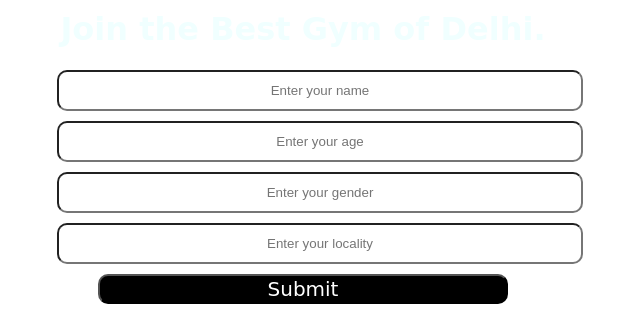
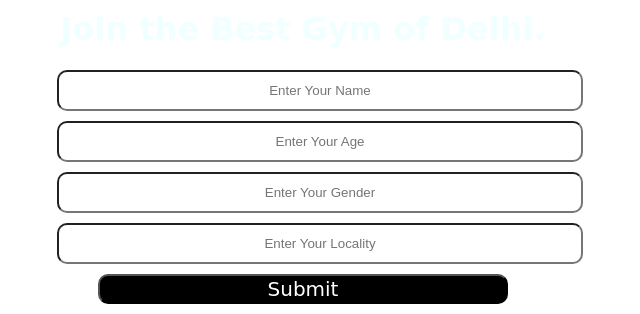
Before and after one commit to nipungera47/gymwebsite, a plain HTML site: page index.html in a window 1280 px wide. Shown: the part 307-621 px from the top of the page, 108-748 px from the left. Drawn offline with Linux system fonts and the light colour scheme.

Commit message:
Fixed text case of form

```diff
--- a/index.html
+++ b/index.html
@@ -152,16 +152,16 @@
 
     <form action="noaction.php">
         <div class="form-group">
-            <input type="text" name="" placeholder="Enter your name" >
+            <input type="text" name="" placeholder="Enter Your Name" >
         </div>
         <div class="form-group">
-            <input type="text" name="" placeholder="Enter your age">
+            <input type="text" name="" placeholder="Enter Your Age">
         </div>
         <div class="form-group">
-            <input type="text" name="" placeholder="Enter your gender">
+            <input type="text" name="" placeholder="Enter Your Gender">
         </div>
         <div class="form-group">
-            <input type="text" name="" placeholder="Enter your locality">
+            <input type="text" name="" placeholder="Enter Your Locality">
         </div>
         <button class="btn"> Submit </button>
     </form>
```
